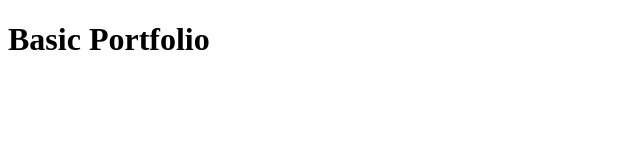
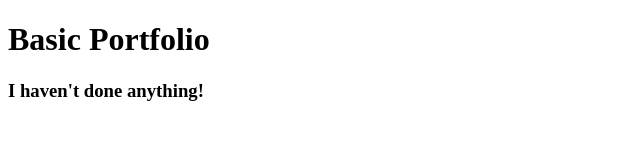
Before and after one commit to andrewwatson/Basic-Portfolio, a plain HTML site: page index.html in a window 1280 px wide. Shown: the whole page, without its empty margins (0-640 px from the left). Drawn offline with Linux system fonts and the light colour scheme.

Commit message:
added more specifics about me not doing anything

```diff
--- a/index.html
+++ b/index.html
@@ -8,5 +8,6 @@
 </head>
 <body>
     <h1>Basic Portfolio</h1>
+    <h3>I haven't done anything!</h3>
 </body>
 </html>
```
